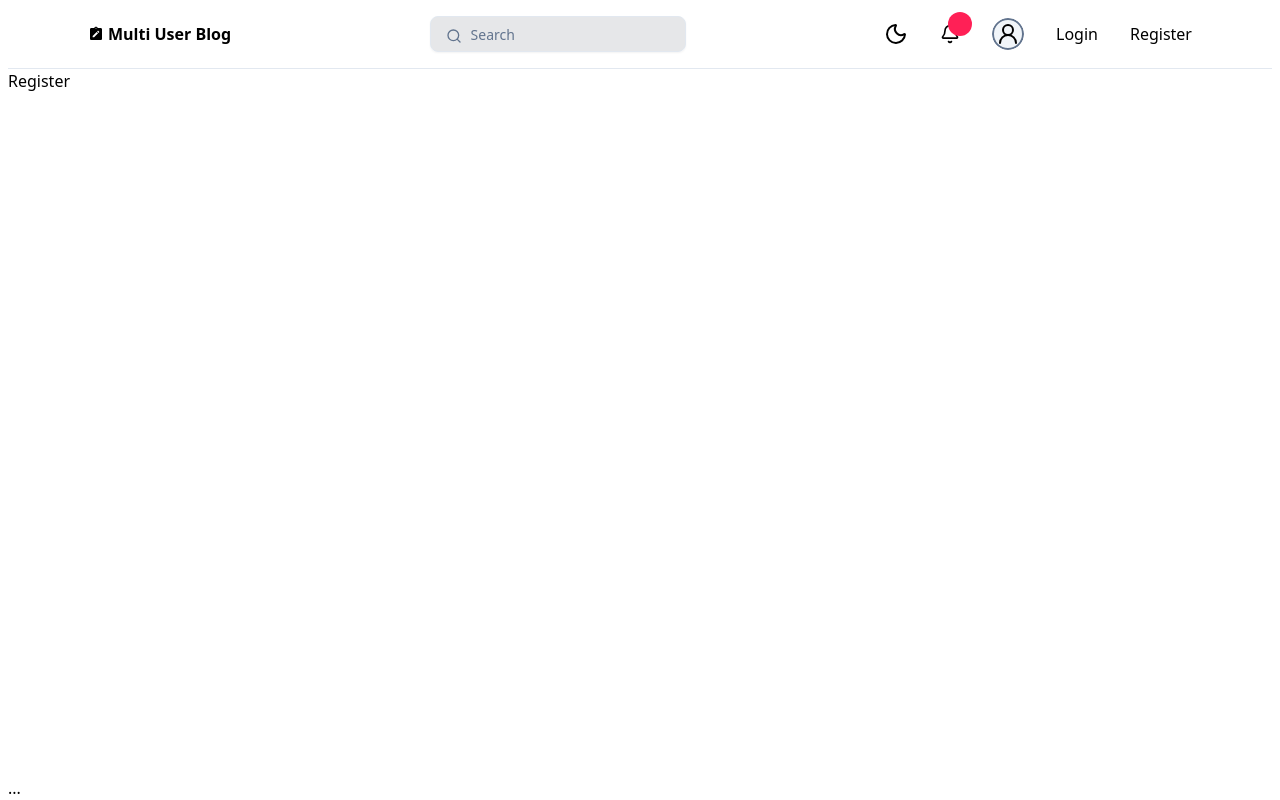
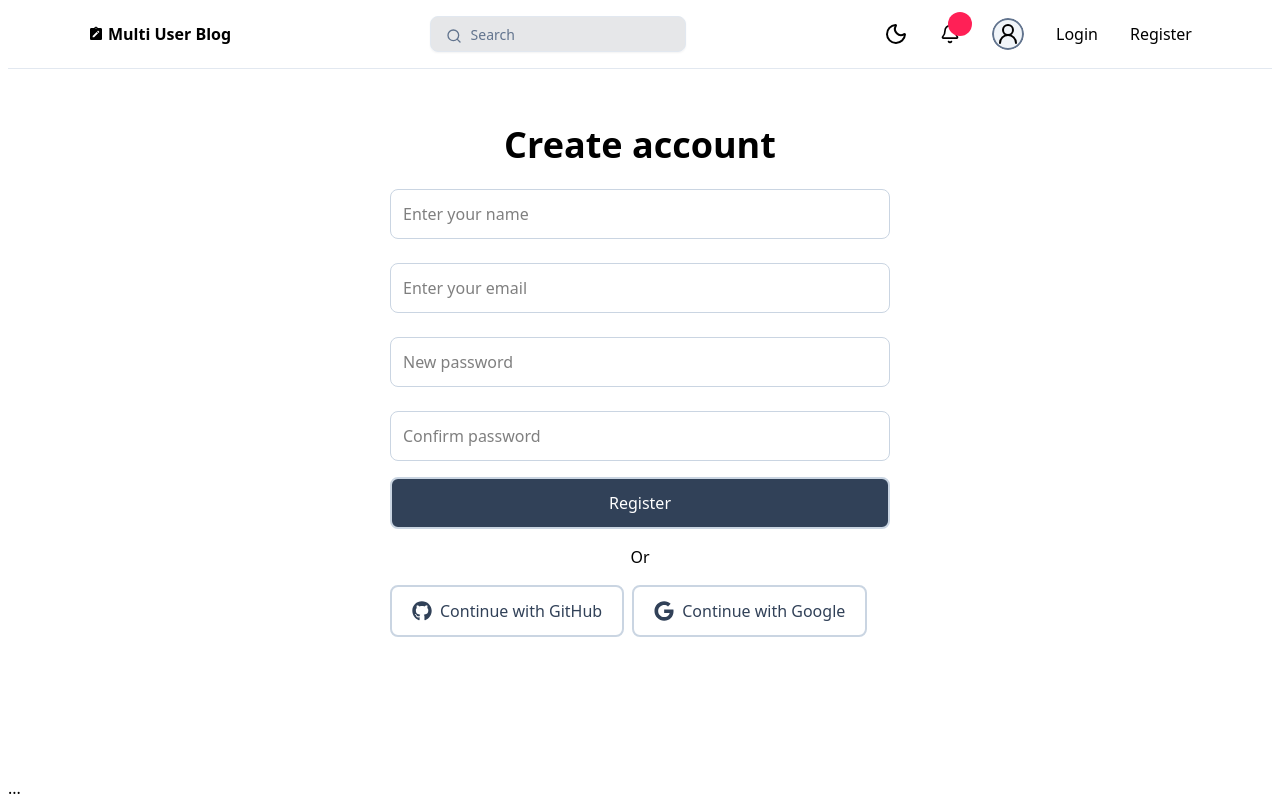
Before and after one commit to v-basanko/blog, a Next.js app: page /register in a window 1280 px wide. Built offline with nearby package versions, Linux system fonts and the light colour scheme.

Commit message:
feature/MUB-0004: Created markup for auth forms

```diff
--- a/app/(auth)/login/page.tsx
+++ b/app/(auth)/login/page.tsx
@@ -1,5 +1,10 @@
+import Container from "@/components/layout/container";
+import LoginForm from "@/components/auth/login-form";
+
 const Login = () => {
-    return (<>Login</>)
+    return (<Container>
+        <LoginForm></LoginForm>
+    </Container>)
 }
 
 export default Login;
--- a/app/(auth)/register/page.tsx
+++ b/app/(auth)/register/page.tsx
@@ -1,5 +1,10 @@
+import Container from "@/components/layout/container";
+import RegisterForm from "@/components/auth/register-form";
+
 const Register = () => {
-    return (<>Register</>)
+    return (<Container>
+        <RegisterForm/>
+    </Container>)
 }
 
 export default Register;
--- /dev/null
+++ b/components/auth/login-form.tsx
@@ -0,0 +1,43 @@
+'use client'
+
+import {SubmitHandler, useForm} from "react-hook-form";
+import {zodResolver} from "@hookform/resolvers/zod";
+import {LoginSchema, LoginSchemaType} from "@/schemas/login-schema";
+import FormField from "@/components/common/form-field";
+import Button from "@/components/common/button";
+import Heading from "@/components/common/heading";
+import SocialAuth from "@/components/auth/social-auth";
+
+const LoginForm = () => {
+
+    const {
+        register,
+        handleSubmit,
+        formState: {errors}
+    } = useForm<LoginSchemaType>({resolver: zodResolver(LoginSchema)});
+
+    const onSubmit: SubmitHandler<LoginSchemaType> = (data: LoginSchemaType) => {
+        console.log(data);
+    }
+
+    return (<form className="flex flex-col max-w-[500px] m-auto mt-8 gap-2" onSubmit={handleSubmit(onSubmit)}>
+        <Heading title="Login to your account" lg center/>
+        <FormField
+            id='email'
+            type="text"
+            register={register}
+            placeholder="Enter your email"
+            errors={errors}/>
+        <FormField
+            id='password'
+            type="password"
+            register={register}
+            placeholder="Enter your password"
+            errors={errors}/>
+        <Button type="submit" label='Login'/>
+        <div className="flex justify-center my-2">Or</div>
+        <SocialAuth/>
+    </form>)
+}
+
+export default LoginForm;
--- /dev/null
+++ b/components/auth/register-form.tsx
@@ -0,0 +1,55 @@
+'use client'
+
+import {SubmitHandler, useForm} from "react-hook-form";
+import {zodResolver} from "@hookform/resolvers/zod";
+import {RegisterSchema, RegisterSchemaType} from "@/schemas/register-schema";
+import FormField from "@/components/common/form-field";
+import Button from "@/components/common/button";
+import Heading from "@/components/common/heading";
+import SocialAuth from "@/components/auth/social-auth";
+
+const RegisterForm = () => {
+
+    const {
+        register,
+        handleSubmit,
+        formState: {errors}
+    } = useForm<RegisterSchemaType>({resolver: zodResolver(RegisterSchema)});
+
+    const onSubmit: SubmitHandler<RegisterSchemaType> = (data: RegisterSchemaType) => {
+        console.log(data);
+    }
+
+    return (<form className="flex flex-col max-w-[500px] m-auto mt-8 gap-2" onSubmit={handleSubmit(onSubmit)}>
+        <Heading title="Create account" lg center/>
+        <FormField
+            id='name'
+            type="text"
+            register={register}
+            placeholder="Enter your name"
+            errors={errors}/>
+        <FormField
+            id='email'
+            type="text"
+            register={register}
+            placeholder="Enter your email"
+            errors={errors}/>
+        <FormField
+            id='password'
+            type="password"
+            register={register}
+            placeholder="New password"
+            errors={errors}/>
+        <FormField
+            id='confirmPassword'
+            type="password"
+            register={register}
+            placeholder="Confirm password"
+            errors={errors}/>
+        <Button type="submit" label='Register'/>
+        <div className="flex justify-center my-2">Or</div>
+        <SocialAuth/>
+    </form>)
+}
+
+export default RegisterForm;
--- /dev/null
+++ b/components/auth/social-auth.tsx
@@ -0,0 +1,10 @@
+import Button from "@/components/common/button";
+import {FaGithub, FaGoogle} from "react-icons/fa";
+
+const SocialAuth = () => {
+    return (<div className="flex flex-col gap-2 md:flex-row">
+        <Button type="button" label="Continue with GitHub" outlined icon={FaGithub} />
+        <Button type="button" label="Continue with Google" outlined icon={FaGoogle} />
+    </div>)
+}
+export default SocialAuth;
--- /dev/null
+++ b/components/common/button.tsx
@@ -0,0 +1,36 @@
+'use client'
+
+import {cn} from "@/lib/utils";
+import {IconType} from "react-icons";
+
+interface ButtonProps {
+    label: string;
+    disabled?: boolean;
+    outlined?: boolean;
+    small?: boolean;
+    className?: string;
+    icon?: IconType;
+    type?: 'submit' | 'button' | 'reset';
+    onClick?: (e: React.MouseEvent<HTMLButtonElement>) => void;
+}
+
+const Button = ({ label, disabled, outlined, small, icon: Icon, className, type, onClick }: ButtonProps) => {
+    return (
+        <button
+            type={type}
+            onClick={onClick}
+            disabled={disabled}
+            className={cn(
+                "disabled:opacity-70 disabled:cursor-not-allowed rounded-md hover:opacity-80 transition w-auto border-slate-300 border-2 flex items-center justify-center gap-2 py-3 px-5 bg-slate-700 text-white dark:border-slate-700",
+                outlined && "bg-transparent text-slate-700 dark:text-slate-300 dark:bg-transparent",
+                small && "text-sm py-1 px-2 border-[1px]",
+                className && className,
+            )}
+        >
+            {Icon && <Icon size={20}/>}
+            {label}
+        </button>
+    )
+}
+
+export default Button;
--- /dev/null
+++ b/components/common/form-field.tsx
@@ -0,0 +1,33 @@
+import {FieldErrors, UseFormRegister, Path, FieldValues} from 'react-hook-form'
+import {cn} from "@/lib/utils";
+
+interface FormFieldProps<T extends FieldValues> {
+    id: string;
+    type?: string;
+    disabled?: boolean;
+    placeholder?: string;
+    label?: string;
+    inputClassNames?: string;
+    register: UseFormRegister<T>;
+    errors: FieldErrors;
+}
+
+const FormField = <T extends FieldValues>({id, type, disabled, placeholder, label, inputClassNames, register, errors}: FormFieldProps<T>) => {
+
+    const message = errors[id] && errors[id]?.message as string;
+
+    return (<div>
+        {label && <span className="block text-sm">{label}</span>}
+        <input
+            id={id}
+            disabled={disabled}
+            placeholder={placeholder}
+            type={type}
+            {...register(id as Path<T>)}
+            className={cn("w-full p-3 my-2 outline-none rounded-md disabled:opacity-70 disabled:cursor-not-allowed border border-slate-300 dark:border-slate-700", errors[id] && "border-rose-400", inputClassNames)}
+        />
+        {message && <span className="text-rose-400 text-sm">{message}</span>}
+    </div>)
+}
+
+export default FormField;
--- /dev/null
+++ b/components/common/heading.tsx
@@ -0,0 +1,16 @@
+interface HeadingProps {
+    title: string;
+    center?: boolean;
+    lg?: boolean;
+    md?: boolean;
+}
+
+const Heading = ({title, center, lg, md}: HeadingProps) => {
+    return (<div className={ center ? "text-center" : "text-start" }>
+        {lg && <h1 className="text-4xl font-bold my-2">{title}</h1>}
+        {md && <h2 className="text-3xl font-bold my-2">{title}</h2>}
+        {!lg && !md && <h3 className="text-2xl font-bold my-2">{title}</h3>}
+    </div>)
+}
+
+export default Heading;
--- a/package.json
+++ b/package.json
@@ -9,6 +9,7 @@
     "lint": "eslint"
   },
   "dependencies": {
+    "@hookform/resolvers": "^5.2.1",
     "@radix-ui/react-avatar": "^1.1.10",
     "@radix-ui/react-dropdown-menu": "^2.1.16",
     "class-variance-authority": "^0.7.1",
@@ -20,9 +21,11 @@
     "postcss": "^8.5.6",
     "react": "19.1.0",
     "react-dom": "19.1.0",
+    "react-hook-form": "^7.62.0",
     "react-icons": "^5.5.0",
     "shadcn": "^3.0.0",
-    "tailwind-merge": "^3.3.1"
+    "tailwind-merge": "^3.3.1",
+    "zod": "^4.1.5"
   },
   "devDependencies": {
     "@eslint/eslintrc": "^3",
--- /dev/null
+++ b/schemas/login-schema.ts
@@ -0,0 +1,8 @@
+import {z} from "zod";
+
+export const LoginSchema = z.object({
+    email: z.string().email(),
+    password: z.string().min(6, {message: "Password must be at least 6 characters"}),
+});
+
+export type LoginSchemaType = z.infer<typeof LoginSchema>;
--- /dev/null
+++ b/schemas/register-schema.tsx
@@ -0,0 +1,18 @@
+import {z} from "zod";
+
+export const RegisterSchema = z.object({
+    name: z
+        .string()
+        .min(4, {message: "Name must be at least 4 characters"})
+        .max(30, {message: "Name must be at most 30 characters"}),
+    email: z.string().email(),
+    password: z
+        .string()
+        .min(6, {message: "Password must be at least 6 characters"}),
+    confirmPassword: z.string(),
+}).refine((data) => data.password === data.confirmPassword, {
+    message: "Passwords do not match",
+    path: ["confirmPassword"]
+});
+
+export type RegisterSchemaType = z.infer<typeof RegisterSchema>;
```
Also changed, not shown: 1 other file (tests, documents, lock files or other folders).
